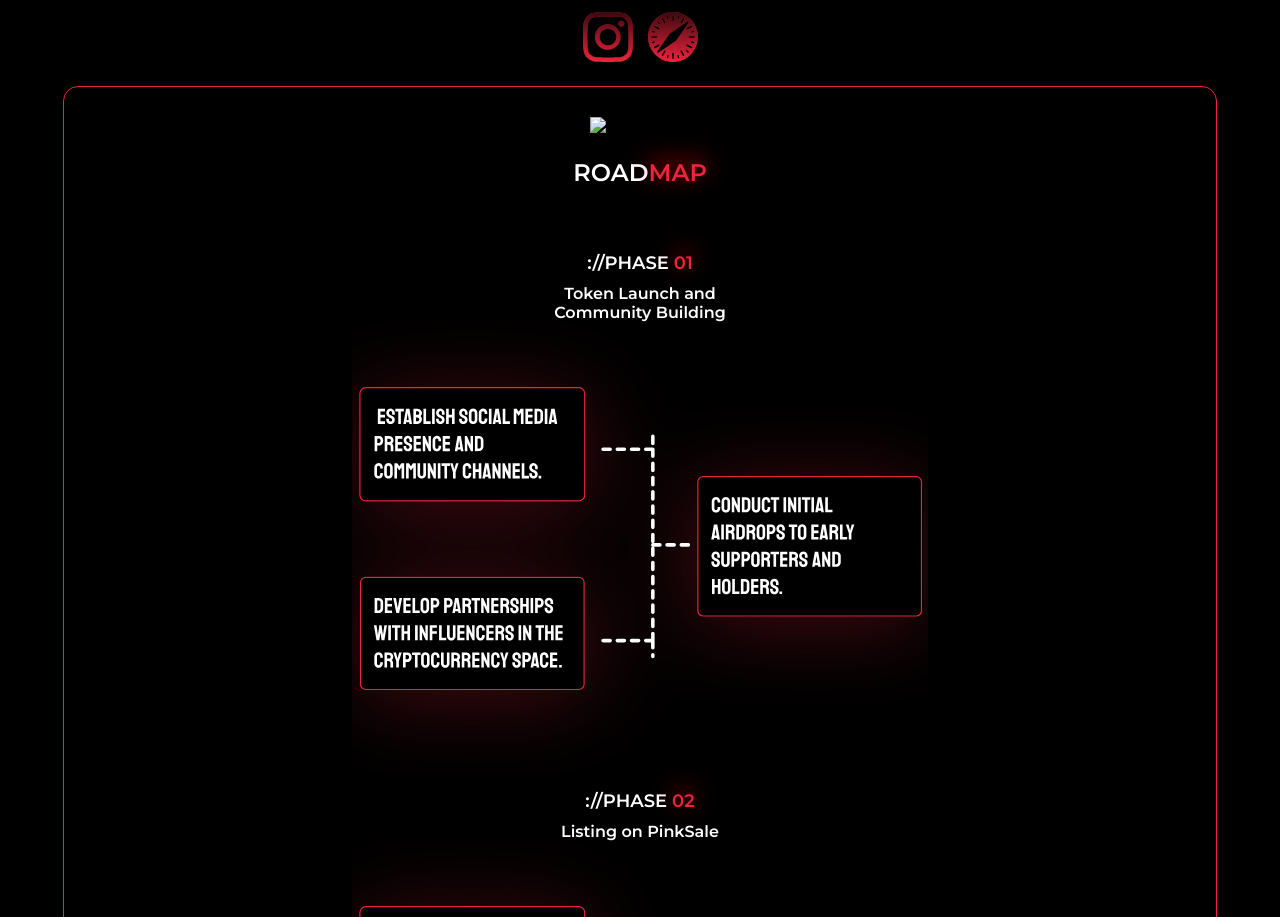
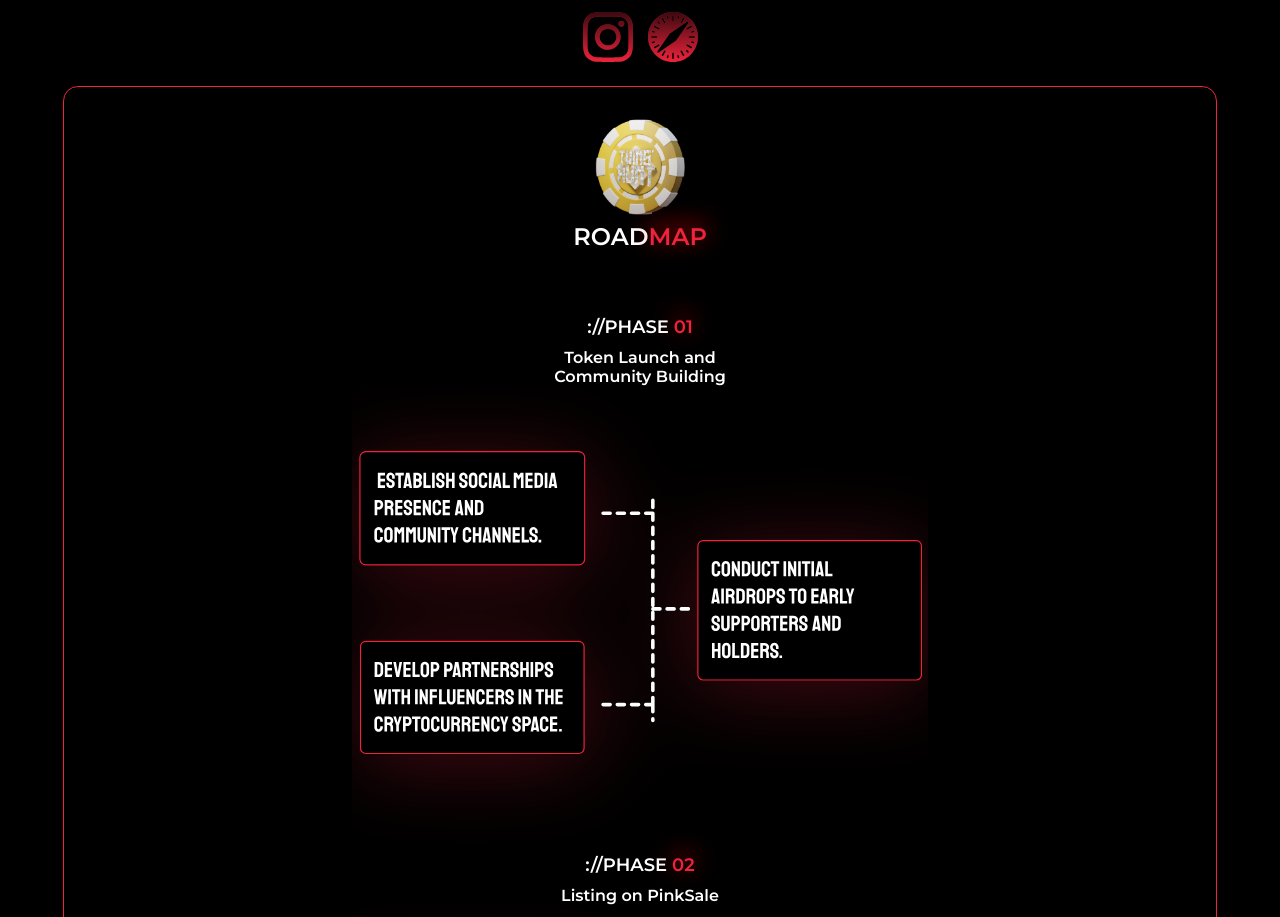
Before and after one commit to alvvaysxxx/huntcoin, a plain HTML site: page index.html in a window 1280 px wide. Shown: the part 1898-2815 px from the top of the page. Drawn offline with nearby package versions, Linux system fonts and the light colour scheme.

Commit message:
Update index.html

```diff
--- a/index.html
+++ b/index.html
@@ -89,7 +89,7 @@
     <section class="two">
       <div class="two-container">
         <div class="logo-container">
-          <img class="logo" src="images/logo.png" alt="HUNT COIN Logo" />
+          <img class="logo" src="logo.png" alt="HUNT COIN Logo" />
           <h2 class="roadmap-title">ROAD<span class="highlight">MAP</span></h2>
           <div class="roadmap-phase-container">
             <div>
```
